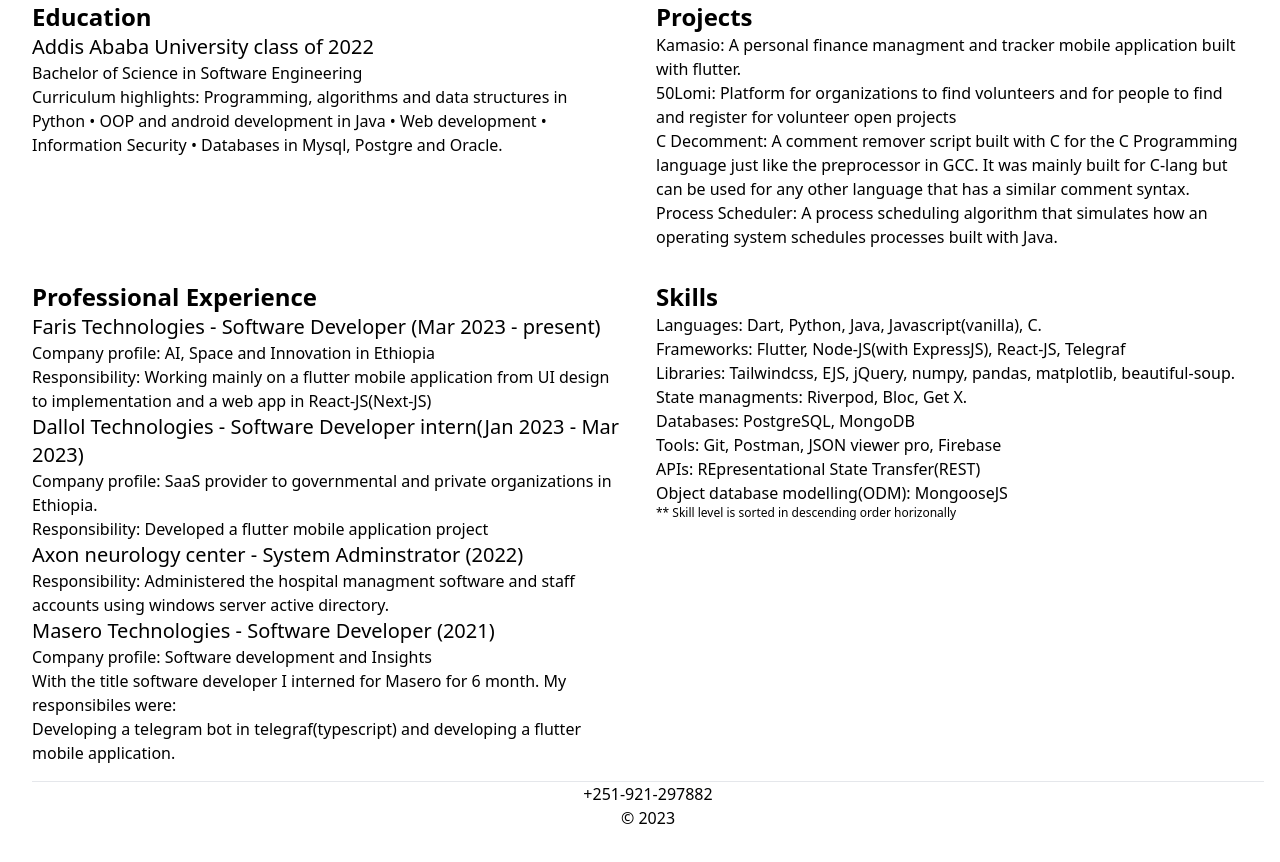
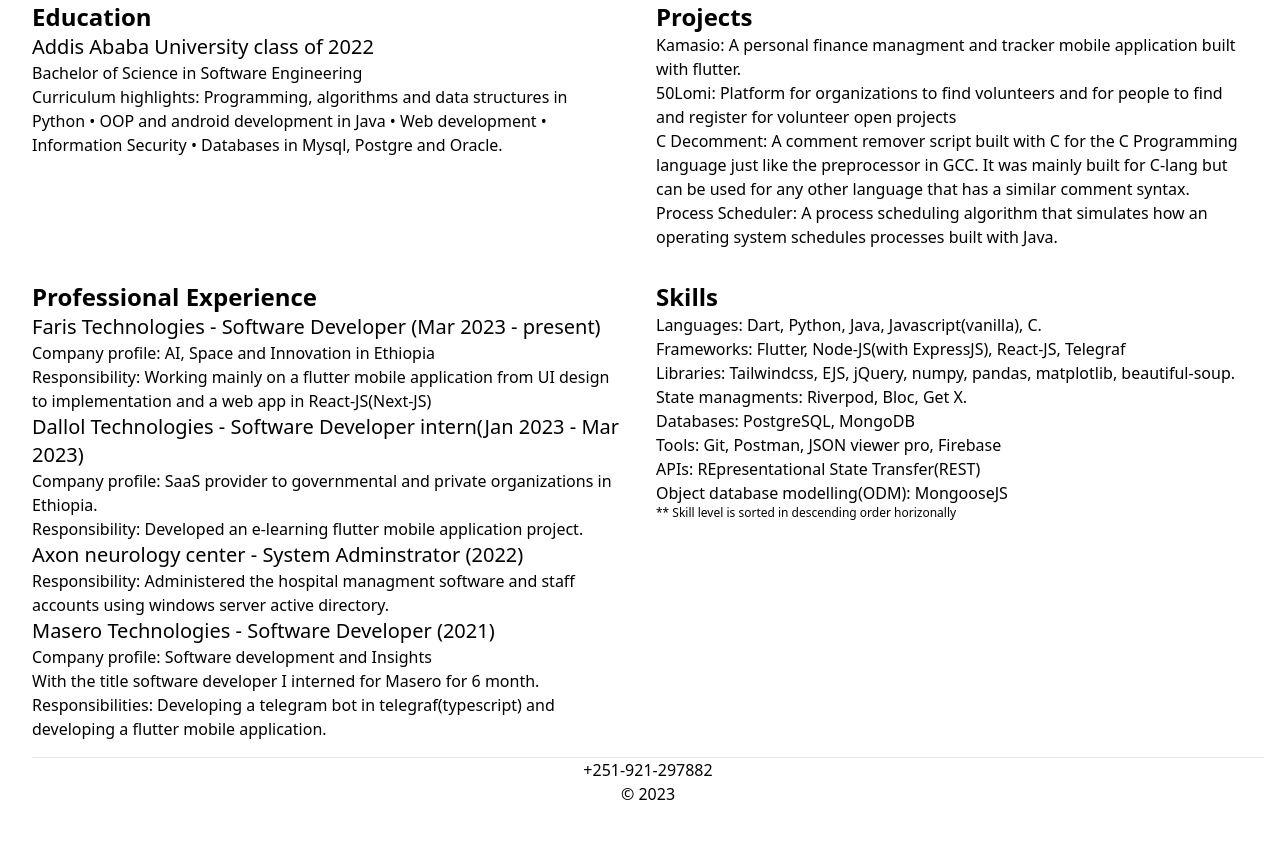
Before and after one commit to michaelzewdu/cv, a website: page index.html in a window 1280 px wide. Shown: the part 132-994 px from the top of the page. After the commit the page ends 970 px from the top, so only its background shows below. Drawn offline with nearby package versions, Linux system fonts and the light colour scheme.

Commit message:
docs: third update for May 2023

```diff
--- a/index.html
+++ b/index.html
@@ -52,8 +52,7 @@
                 <p class="font-medium">Bachelor of Science in Software Engineering</p>
             </div>
             <p>Curriculum highlights: Programming, algorithms and data structures in Python • OOP and android
-                development in
-                Java • Web development • Information Security • Databases in Mysql, Postgre and Oracle.</p>
+                development in Java • Web development • Information Security • Databases in Mysql, Postgre and Oracle.</p>
         </div>
 
         <div class="m-2">
@@ -82,7 +81,7 @@
 
             <h4 class="text-xl font-medium">Dallol Technologies - Software Developer intern(Jan 2023 - Mar 2023)</h4>
             <h5>Company profile: SaaS provider to governmental and private organizations in Ethiopia.</h5>
-            <p> Responsibility: Developed a flutter mobile application project </p>
+            <p> Responsibility: Developed an e-learning flutter mobile application project.  </p>
 
             <h4 class="text-xl font-medium">Axon neurology center - System Adminstrator (2022)</h4>
             <p>Responsibility: Administered the hospital managment software and staff accounts using windows server active directory.
@@ -90,10 +89,10 @@
 
             <h4 class="text-xl font-medium">Masero Technologies - Software Developer (2021)</h4>
             <h5>Company profile: Software development and Insights</h5>
-            <p>With the title software developer I interned for Masero for 6 month. My responsibiles were: </p>
+            <p>With the title software developer I interned for Masero for 6 month. </p>
 
             <p>
-                Developing a telegram bot in telegraf(typescript) and developing a flutter mobile application.
+              Responsibilities: Developing a telegram bot in telegraf(typescript) and developing a flutter mobile application.
             </p>
 
         </div>
```
